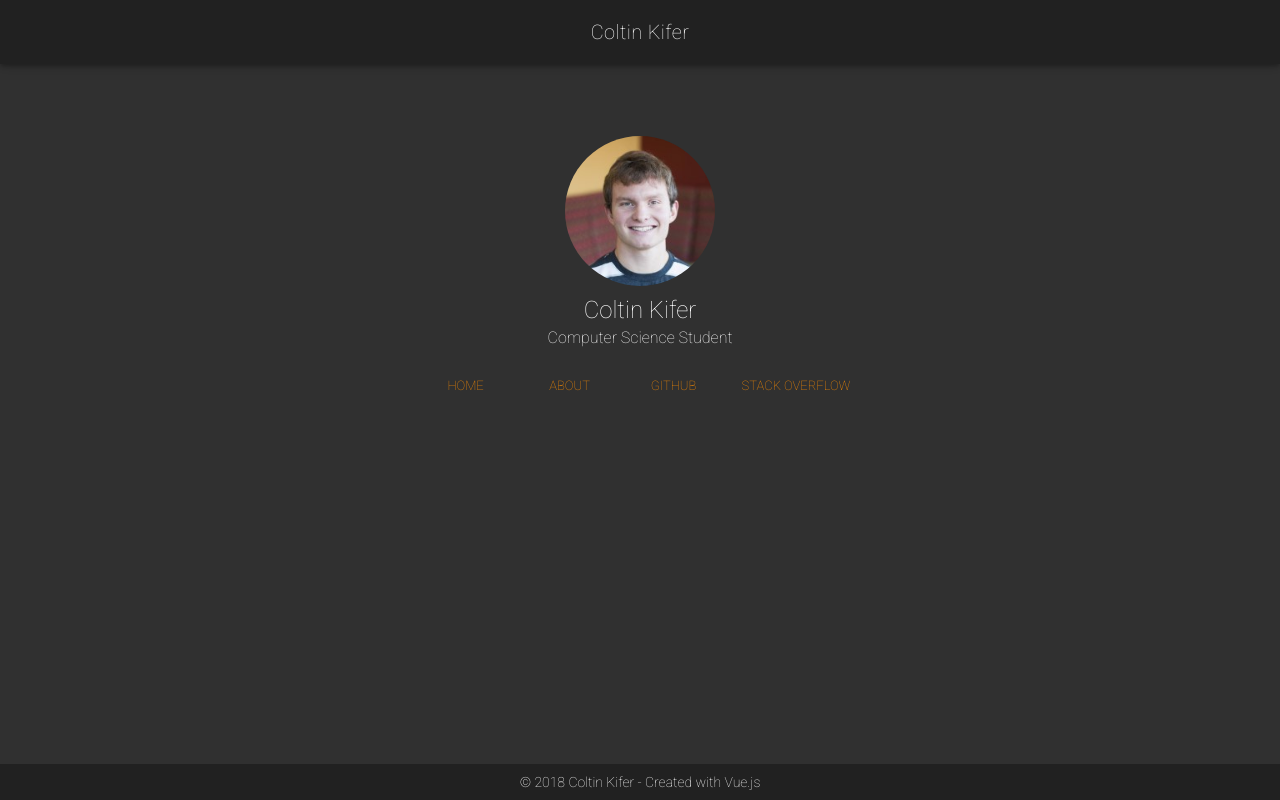
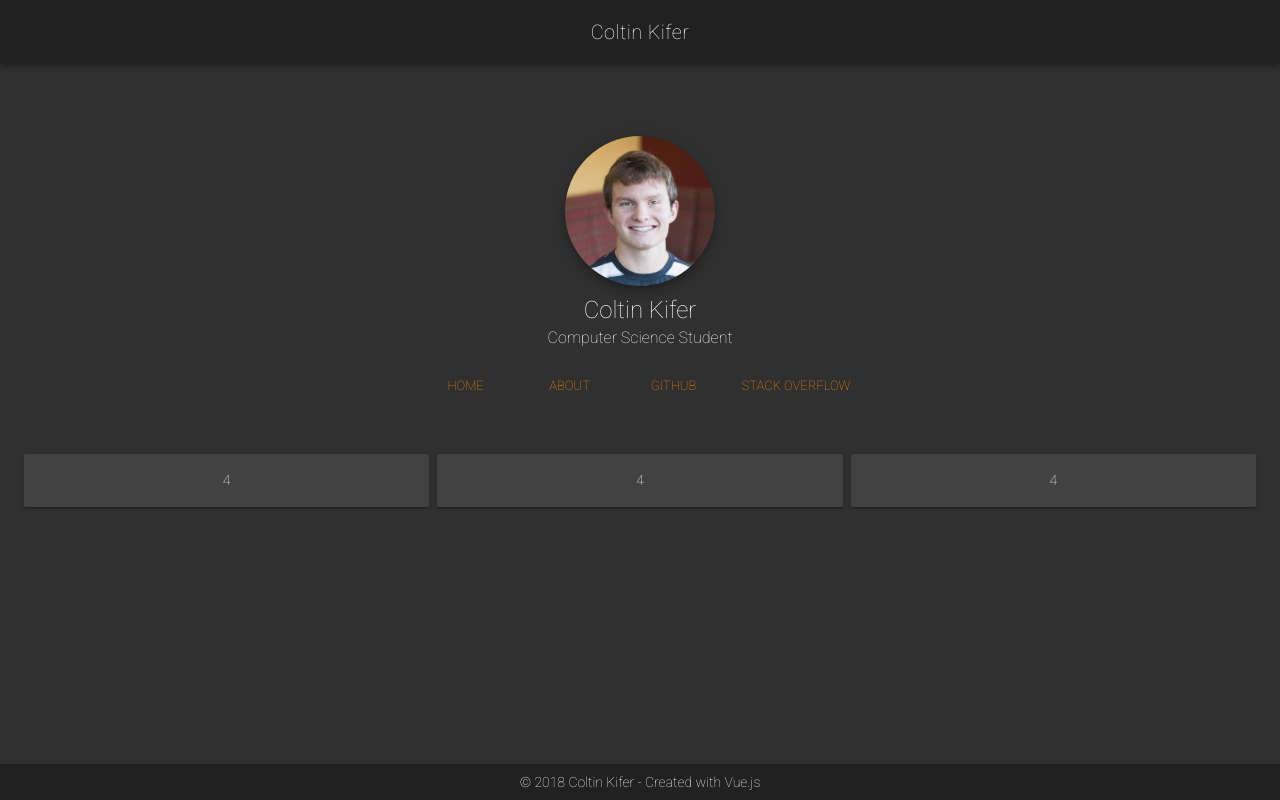
Before and after one commit to ckifer/vue-portfolio, a Vue app: page / in a window 1280 px wide. Built offline with nearby package versions, Linux system fonts and the light colour scheme.

Commit message:
separate components, add bottom grid

```diff
--- a/src/App.vue
+++ b/src/App.vue
@@ -2,7 +2,7 @@
   <v-app dark>
     <the-header :title="title" :clipped="true"></the-header>
     <v-content>
-      <main-profile subHeader="Computer Science Student" header="Coltin Kifer"/>
+      <home-page/>
     </v-content>
     <the-footer :fixed="true"></the-footer>
   </v-app>
@@ -11,14 +11,14 @@
 <script>
 import TheHeader from './components/TheHeader'
 import TheFooter from './components/TheFooter'
-import MainProfile from './components/MainProfile'
+import HomePage from './views/HomePage'
 
 export default {
   name: 'App',
   components: {
     TheHeader,
     TheFooter,
-    MainProfile
+    HomePage
   },
   data () {
     return {
--- a/src/components/MainProfile.vue
+++ b/src/components/MainProfile.vue
@@ -3,7 +3,7 @@
      <v-layout row wrap grid-list-md text-xs-center mt-5>
       <v-flex xs12 >
         <v-avatar size="150px">
-          <img src="./../assets/profile.jpg" alt="avatar">
+          <img src="./../assets/profile.jpg" alt="avatar" class="img-circle elevation-7">
         </v-avatar>
         <div class="headline mt-2">{{ header }}</div>
         <div class="subheading">{{ subHeader }}</div>
--- /dev/null
+++ b/src/components/ProjectCard.vue
@@ -0,0 +1,31 @@
+<template>
+    <div>
+        <v-container fluid grid-list-md text-xs-center>
+            <v-layout row wrap>
+                <v-flex v-for="i in 3" :key="`4${i}`" xs4>
+                    <v-card dark>
+                    <v-card-text class="px-0">4</v-card-text>
+                    </v-card>
+                </v-flex>
+            </v-layout>
+        </v-container>
+    </div>
+</template>
+
+<script>
+    export default {
+        name: 'ProjectCard',
+        props: {
+
+        },
+        data(){
+            return {
+
+            }
+        }
+    }
+</script>
+
+<style scoped>
+
+</style>
--- a/src/views/HomePage.vue
+++ b/src/views/HomePage.vue
@@ -1,12 +1,20 @@
 <template>
     <div>
-
+        <main-profile subHeader="Computer Science Student" header="Coltin Kifer"/>
+        <project-card></project-card>
     </div>
 </template>
 
 <script>
+    import MainProfile from '../components/MainProfile'
+    import ProjectCard from '../components/ProjectCard'
+
     export default {
-        name: 'HomePage'
+        name: 'HomePage',
+        components: {
+            MainProfile,
+            ProjectCard
+        }
     }
 </script>
 
```
